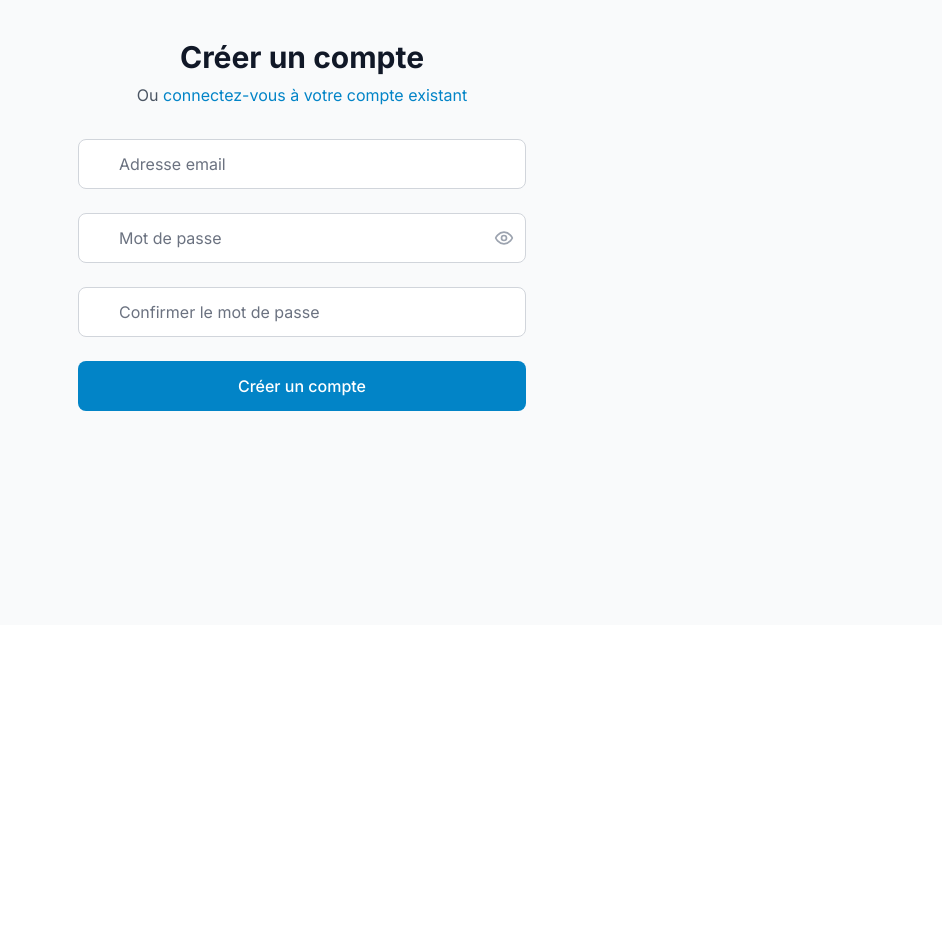
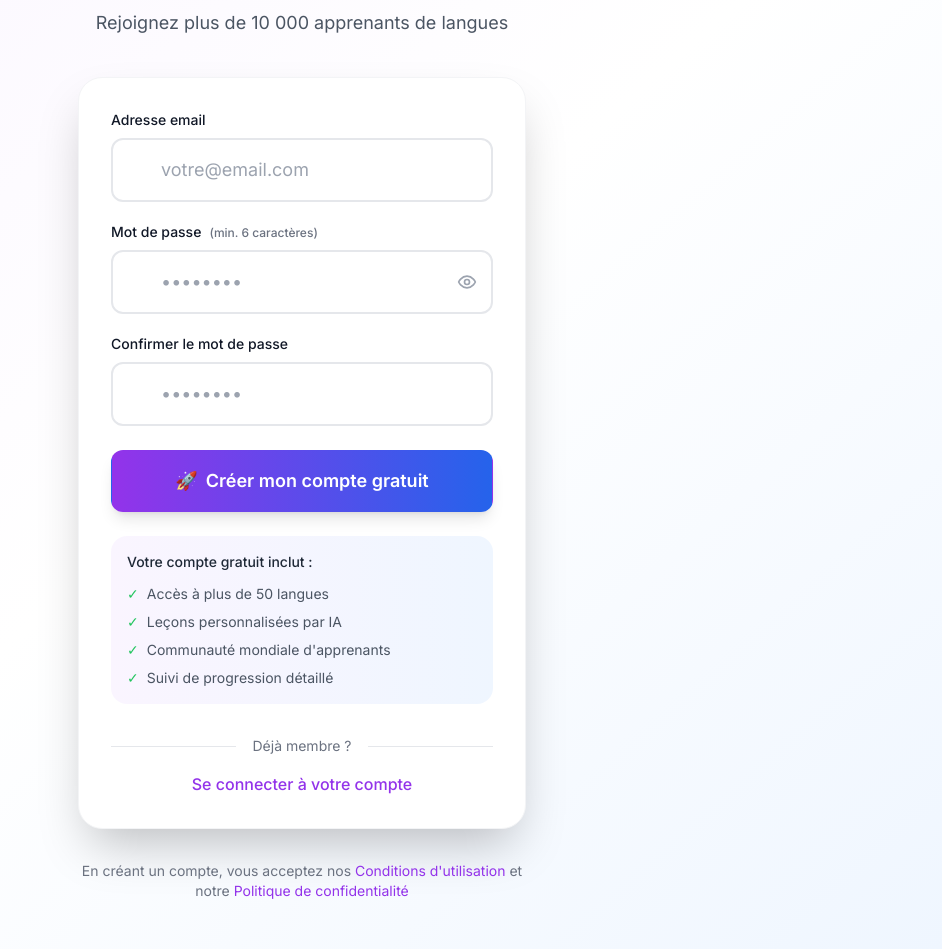
Before and after one commit to RubnK/Babelingo, a React (Vite) app in the folder frontend/: page /register in a window 1280 px wide. Shown: the part 240-1189 px from the top of the page, without its empty margins (338-1280 px from the left). Before the commit the page ends 865 px from the top, so only its background shows below. Built offline with nearby package versions, Linux system fonts and the light colour scheme.

Commit message:
modiffication design connexion inscription

```diff
--- a/frontend/src/pages/Login.tsx
+++ b/frontend/src/pages/Login.tsx
@@ -28,31 +28,46 @@ export default function Login() {
   }
 
   return (
-    <div className="min-h-screen flex items-center justify-center bg-gray-50 py-12 px-4 sm:px-6 lg:px-8">
-      <div className="max-w-md w-full space-y-8">
-        <div className="text-center">
-          <h2 className="text-3xl font-bold text-gray-900">Connexion</h2>
-          <p className="mt-2 text-gray-600">
-            Ou{' '}
-            <Link to="/register" className="text-primary-600 hover:text-primary-500">
-              créez votre compte gratuit
+    <div className="min-h-screen bg-gradient-to-br from-blue-50 via-white to-purple-50 flex items-center justify-center py-12 px-4 sm:px-6 lg:px-8">
+      <div className="max-w-md w-full">
+        {/* Header avec logo */}
+        <div className="text-center mb-10">
+          <Link to="/" className="inline-flex items-center space-x-3 group mb-8">
+            <div className="w-12 h-12 bg-gradient-to-r from-blue-600 to-purple-600 rounded-2xl flex items-center justify-center group-hover:scale-110 transition-transform">
+              <span className="text-white font-bold text-xl">B</span>
+            </div>
+            <span className="text-3xl font-bold bg-gradient-to-r from-blue-600 to-purple-600 bg-clip-text text-transparent">
+              Babelingo
+            </span>
           </Link>
+
+          <h2 className="text-3xl md:text-4xl font-bold text-gray-900 mb-4">
+            Bon retour parmi nous !
+          </h2>
+          <p className="text-lg text-gray-600">
+            Connectez-vous pour continuer votre apprentissage
           </p>
         </div>
 
+        {/* Formulaire principal */}
+        <div className="bg-white rounded-3xl shadow-2xl p-8 border border-gray-100">
           <form className="space-y-6" onSubmit={handleSubmit}>
             {error && (
-            <div className="bg-red-50 border border-red-200 text-red-600 px-4 py-3 rounded-lg">
+              <div className="bg-red-50 border-l-4 border-red-400 text-red-700 px-4 py-3 rounded-lg">
+                <div className="flex items-center">
+                  <span className="text-red-400 mr-2">⚠</span>
                   {error}
+                </div>
               </div>
             )}
 
+            <div className="space-y-5">
               <div>
-            <label htmlFor="email" className="sr-only">
+                <label htmlFor="email" className="block text-sm font-medium text-gray-900 mb-2">
                   Adresse email
                 </label>
                 <div className="relative">
-              <div className="absolute inset-y-0 left-0 pl-3 flex items-center pointer-events-none">
+                  <div className="absolute inset-y-0 left-0 pl-4 flex items-center pointer-events-none">
                     <Mail className="h-5 w-5 text-gray-400" />
                   </div>
                   <input
@@ -61,18 +76,18 @@ export default function Login() {
                     required
                     value={email}
                     onChange={(e) => setEmail(e.target.value)}
-                className="appearance-none relative block w-full pl-10 pr-3 py-3 border border-gray-300 placeholder-gray-500 text-gray-900 rounded-lg focus:outline-none focus:ring-primary-500 focus:border-primary-500"
-                placeholder="Adresse email"
+                    className="appearance-none relative block w-full pl-12 pr-4 py-4 border-2 border-gray-200 placeholder-gray-400 text-gray-900 rounded-xl focus:outline-none focus:ring-2 focus:ring-blue-500 focus:border-transparent hover:border-gray-300 transition-all duration-200 text-lg"
+                    placeholder="votre@email.com"
                   />
                 </div>
               </div>
 
               <div>
-            <label htmlFor="password" className="sr-only">
+                <label htmlFor="password" className="block text-sm font-medium text-gray-900 mb-2">
                   Mot de passe
                 </label>
                 <div className="relative">
-              <div className="absolute inset-y-0 left-0 pl-3 flex items-center pointer-events-none">
+                  <div className="absolute inset-y-0 left-0 pl-4 flex items-center pointer-events-none">
                     <Lock className="h-5 w-5 text-gray-400" />
                   </div>
                   <input
@@ -81,31 +96,82 @@ export default function Login() {
                     required
                     value={password}
                     onChange={(e) => setPassword(e.target.value)}
-                className="appearance-none relative block w-full pl-10 pr-10 py-3 border border-gray-300 placeholder-gray-500 text-gray-900 rounded-lg focus:outline-none focus:ring-primary-500 focus:border-primary-500"
-                placeholder="Mot de passe"
+                    className="appearance-none relative block w-full pl-12 pr-12 py-4 border-2 border-gray-200 placeholder-gray-400 text-gray-900 rounded-xl focus:outline-none focus:ring-2 focus:ring-blue-500 focus:border-transparent hover:border-gray-300 transition-all duration-200 text-lg"
+                    placeholder="••••••••"
                   />
                   <button
                     type="button"
-                className="absolute inset-y-0 right-0 pr-3 flex items-center"
+                    className="absolute inset-y-0 right-0 pr-4 flex items-center hover:bg-gray-50 rounded-r-xl transition-colors"
                     onClick={() => setShowPassword(!showPassword)}
                   >
                     {showPassword ? (
-                  <EyeOff className="h-5 w-5 text-gray-400" />
+                      <EyeOff className="h-5 w-5 text-gray-400 hover:text-gray-600" />
                     ) : (
-                  <Eye className="h-5 w-5 text-gray-400" />
+                      <Eye className="h-5 w-5 text-gray-400 hover:text-gray-600" />
                     )}
                   </button>
+                </div>
               </div>
             </div>
 
             <button
               type="submit"
               disabled={isLoading}
-            className="group relative w-full flex justify-center py-3 px-4 border border-transparent text-white bg-primary-600 hover:bg-primary-700 focus:outline-none focus:ring-2 focus:ring-offset-2 focus:ring-primary-500 rounded-lg font-medium disabled:opacity-50 disabled:cursor-not-allowed transition-colors"
+              className="group relative w-full flex justify-center py-4 px-4 border border-transparent text-lg font-semibold rounded-xl text-white bg-gradient-to-r from-blue-600 to-purple-600 hover:from-blue-700 hover:to-purple-700 focus:outline-none focus:ring-2 focus:ring-offset-2 focus:ring-blue-500 disabled:opacity-50 disabled:cursor-not-allowed transition-all duration-300 shadow-lg hover:shadow-xl transform hover:-translate-y-0.5"
             >
-            {isLoading ? 'Connexion en cours...' : 'Se connecter'}
+              {isLoading ? (
+                <div className="flex items-center">
+                  <div className="animate-spin rounded-full h-5 w-5 border-b-2 border-white mr-3"></div>
+                  Connexion en cours...
+                </div>
+              ) : (
+                'Se connecter'
+              )}
             </button>
           </form>
+
+          {/* Liens utiles */}
+          <div className="mt-8 space-y-4">
+            <div className="text-center">
+              <Link
+                to="/forgot-password"
+                className="text-blue-600 hover:text-blue-800 font-medium transition-colors"
+              >
+                Mot de passe oublié ?
+              </Link>
+            </div>
+
+            <div className="relative">
+              <div className="absolute inset-0 flex items-center">
+                <div className="w-full border-t border-gray-200" />
+              </div>
+              <div className="relative flex justify-center text-sm">
+                <span className="px-4 bg-white text-gray-500">Nouveau sur Babelingo ?</span>
+              </div>
+            </div>
+
+            <div className="text-center">
+              <Link
+                to="/register"
+                className="inline-block w-full py-3 px-4 border-2 border-blue-600 text-blue-600 font-semibold rounded-xl hover:bg-blue-50 transition-all duration-300 text-lg"
+              >
+                Créer un compte gratuit
+              </Link>
+            </div>
+          </div>
+        </div>
+
+        {/* Footer */}
+        <div className="mt-8 text-center text-sm text-gray-500">
+          En vous connectant, vous acceptez nos{' '}
+          <Link to="/terms" className="text-blue-600 hover:underline">
+            Conditions d'utilisation
+          </Link>{' '}
+          et notre{' '}
+          <Link to="/privacy" className="text-blue-600 hover:underline">
+            Politique de confidentialité
+          </Link>
+        </div>
       </div>
     </div>
   )
--- a/frontend/src/pages/Register.tsx
+++ b/frontend/src/pages/Register.tsx
@@ -41,31 +41,46 @@ export default function Register() {
   }
 
   return (
-    <div className="min-h-screen flex items-center justify-center bg-gray-50 py-12 px-4 sm:px-6 lg:px-8">
-      <div className="max-w-md w-full space-y-8">
-        <div className="text-center">
-          <h2 className="text-3xl font-bold text-gray-900">Créer un compte</h2>
-          <p className="mt-2 text-gray-600">
-            Ou{' '}
-            <Link to="/login" className="text-primary-600 hover:text-primary-500">
-              connectez-vous à votre compte existant
+    <div className="min-h-screen bg-gradient-to-br from-purple-50 via-white to-blue-50 flex items-center justify-center py-12 px-4 sm:px-6 lg:px-8">
+      <div className="max-w-md w-full">
+        {/* Header avec logo */}
+        <div className="text-center mb-10">
+          <Link to="/" className="inline-flex items-center space-x-3 group mb-8">
+            <div className="w-12 h-12 bg-gradient-to-r from-purple-600 to-blue-600 rounded-2xl flex items-center justify-center group-hover:scale-110 transition-transform">
+              <span className="text-white font-bold text-xl">B</span>
+            </div>
+            <span className="text-3xl font-bold bg-gradient-to-r from-purple-600 to-blue-600 bg-clip-text text-transparent">
+              Babelingo
+            </span>
           </Link>
+
+          <h2 className="text-3xl md:text-4xl font-bold text-gray-900 mb-4">
+            Créez votre compte
+          </h2>
+          <p className="text-lg text-gray-600">
+            Rejoignez plus de 10 000 apprenants de langues
           </p>
         </div>
 
+        {/* Formulaire principal */}
+        <div className="bg-white rounded-3xl shadow-2xl p-8 border border-gray-100">
           <form className="space-y-6" onSubmit={handleSubmit}>
             {error && (
-            <div className="bg-red-50 border border-red-200 text-red-600 px-4 py-3 rounded-lg">
+              <div className="bg-red-50 border-l-4 border-red-400 text-red-700 px-4 py-3 rounded-lg">
+                <div className="flex items-center">
+                  <span className="text-red-400 mr-2">⚠</span>
                   {error}
+                </div>
               </div>
             )}
 
+            <div className="space-y-5">
               <div>
-            <label htmlFor="email" className="sr-only">
+                <label htmlFor="email" className="block text-sm font-medium text-gray-900 mb-2">
                   Adresse email
                 </label>
                 <div className="relative">
-              <div className="absolute inset-y-0 left-0 pl-3 flex items-center pointer-events-none">
+                  <div className="absolute inset-y-0 left-0 pl-4 flex items-center pointer-events-none">
                     <Mail className="h-5 w-5 text-gray-400" />
                   </div>
                   <input
@@ -74,18 +89,19 @@ export default function Register() {
                     required
                     value={email}
                     onChange={(e) => setEmail(e.target.value)}
-                className="appearance-none relative block w-full pl-10 pr-3 py-3 border border-gray-300 placeholder-gray-500 text-gray-900 rounded-lg focus:outline-none focus:ring-primary-500 focus:border-primary-500"
-                placeholder="Adresse email"
+                    className="appearance-none relative block w-full pl-12 pr-4 py-4 border-2 border-gray-200 placeholder-gray-400 text-gray-900 rounded-xl focus:outline-none focus:ring-2 focus:ring-purple-500 focus:border-transparent hover:border-gray-300 transition-all duration-200 text-lg"
+                    placeholder="votre@email.com"
                   />
                 </div>
               </div>
 
               <div>
-            <label htmlFor="password" className="sr-only">
+                <label htmlFor="password" className="block text-sm font-medium text-gray-900 mb-2">
                   Mot de passe
+                  <span className="text-xs text-gray-500 ml-2">(min. 6 caractères)</span>
                 </label>
                 <div className="relative">
-              <div className="absolute inset-y-0 left-0 pl-3 flex items-center pointer-events-none">
+                  <div className="absolute inset-y-0 left-0 pl-4 flex items-center pointer-events-none">
                     <Lock className="h-5 w-5 text-gray-400" />
                   </div>
                   <input
@@ -94,29 +110,29 @@ export default function Register() {
                     required
                     value={password}
                     onChange={(e) => setPassword(e.target.value)}
-                className="appearance-none relative block w-full pl-10 pr-10 py-3 border border-gray-300 placeholder-gray-500 text-gray-900 rounded-lg focus:outline-none focus:ring-primary-500 focus:border-primary-500"
-                placeholder="Mot de passe"
+                    className="appearance-none relative block w-full pl-12 pr-12 py-4 border-2 border-gray-200 placeholder-gray-400 text-gray-900 rounded-xl focus:outline-none focus:ring-2 focus:ring-purple-500 focus:border-transparent hover:border-gray-300 transition-all duration-200 text-lg"
+                    placeholder="••••••••"
                   />
                   <button
                     type="button"
-                className="absolute inset-y-0 right-0 pr-3 flex items-center"
+                    className="absolute inset-y-0 right-0 pr-4 flex items-center hover:bg-gray-50 rounded-r-xl transition-colors"
                     onClick={() => setShowPassword(!showPassword)}
                   >
                     {showPassword ? (
-                  <EyeOff className="h-5 w-5 text-gray-400" />
+                      <EyeOff className="h-5 w-5 text-gray-400 hover:text-gray-600" />
                     ) : (
-                  <Eye className="h-5 w-5 text-gray-400" />
+                      <Eye className="h-5 w-5 text-gray-400 hover:text-gray-600" />
                     )}
                   </button>
                 </div>
               </div>
 
               <div>
-            <label htmlFor="confirmPassword" className="sr-only">
+                <label htmlFor="confirmPassword" className="block text-sm font-medium text-gray-900 mb-2">
                   Confirmer le mot de passe
                 </label>
                 <div className="relative">
-              <div className="absolute inset-y-0 left-0 pl-3 flex items-center pointer-events-none">
+                  <div className="absolute inset-y-0 left-0 pl-4 flex items-center pointer-events-none">
                     <Lock className="h-5 w-5 text-gray-400" />
                   </div>
                   <input
@@ -125,20 +141,106 @@ export default function Register() {
                     required
                     value={confirmPassword}
                     onChange={(e) => setConfirmPassword(e.target.value)}
-                className="appearance-none relative block w-full pl-10 pr-3 py-3 border border-gray-300 placeholder-gray-500 text-gray-900 rounded-lg focus:outline-none focus:ring-primary-500 focus:border-primary-500"
-                placeholder="Confirmer le mot de passe"
+                    className="appearance-none relative block w-full pl-12 pr-4 py-4 border-2 border-gray-200 placeholder-gray-400 text-gray-900 rounded-xl focus:outline-none focus:ring-2 focus:ring-purple-500 focus:border-transparent hover:border-gray-300 transition-all duration-200 text-lg"
+                    placeholder="••••••••"
                   />
                 </div>
               </div>
+            </div>
+
+            {/* Indicateur de force du mot de passe */}
+            {password && (
+              <div className="space-y-2">
+                <div className="text-sm font-medium text-gray-700">Force du mot de passe</div>
+                <div className="flex space-x-1">
+                  <div className={`h-2 w-1/3 rounded-full ${password.length >= 6 ? 'bg-yellow-400' : 'bg-gray-200'}`}></div>
+                  <div className={`h-2 w-1/3 rounded-full ${password.length >= 8 && /[A-Z]/.test(password) ? 'bg-orange-400' : 'bg-gray-200'}`}></div>
+                  <div className={`h-2 w-1/3 rounded-full ${password.length >= 10 && /[A-Z]/.test(password) && /[0-9]/.test(password) ? 'bg-green-400' : 'bg-gray-200'}`}></div>
+                </div>
+                <div className="text-xs text-gray-500">
+                  {password.length < 6 && "Trop court"}
+                  {password.length >= 6 && password.length < 8 && "Faible"}
+                  {password.length >= 8 && /[A-Z]/.test(password) && "Moyen"}
+                  {password.length >= 10 && /[A-Z]/.test(password) && /[0-9]/.test(password) && "Fort"}
+                </div>
+              </div>
+            )}
 
             <button
               type="submit"
               disabled={isLoading}
-            className="group relative w-full flex justify-center py-3 px-4 border border-transparent text-white bg-primary-600 hover:bg-primary-700 focus:outline-none focus:ring-2 focus:ring-offset-2 focus:ring-primary-500 rounded-lg font-medium disabled:opacity-50 disabled:cursor-not-allowed transition-colors"
+              className="group relative w-full flex justify-center py-4 px-4 border border-transparent text-lg font-semibold rounded-xl text-white bg-gradient-to-r from-purple-600 to-blue-600 hover:from-purple-700 hover:to-blue-700 focus:outline-none focus:ring-2 focus:ring-offset-2 focus:ring-purple-500 disabled:opacity-50 disabled:cursor-not-allowed transition-all duration-300 shadow-lg hover:shadow-xl transform hover:-translate-y-0.5"
             >
-            {isLoading ? 'Création du compte...' : 'Créer un compte'}
+              {isLoading ? (
+                <div className="flex items-center">
+                  <div className="animate-spin rounded-full h-5 w-5 border-b-2 border-white mr-3"></div>
+                  Création du compte...
+                </div>
+              ) : (
+                <div className="flex items-center">
+                  <span className="mr-2">🚀</span>
+                  Créer mon compte gratuit
+                </div>
+              )}
             </button>
           </form>
+
+          {/* Avantages */}
+          <div className="mt-6 p-4 bg-gradient-to-r from-purple-50 to-blue-50 rounded-2xl">
+            <h4 className="text-sm font-medium text-gray-800 mb-3">Votre compte gratuit inclut :</h4>
+            <ul className="space-y-2 text-sm text-gray-600">
+              <li className="flex items-center">
+                <span className="text-green-500 mr-2">✓</span>
+                Accès à plus de 50 langues
+              </li>
+              <li className="flex items-center">
+                <span className="text-green-500 mr-2">✓</span>
+                Leçons personnalisées par IA
+              </li>
+              <li className="flex items-center">
+                <span className="text-green-500 mr-2">✓</span>
+                Communauté mondiale d'apprenants
+              </li>
+              <li className="flex items-center">
+                <span className="text-green-500 mr-2">✓</span>
+                Suivi de progression détaillé
+              </li>
+            </ul>
+          </div>
+
+          {/* Lien de connexion */}
+          <div className="mt-8">
+            <div className="relative">
+              <div className="absolute inset-0 flex items-center">
+                <div className="w-full border-t border-gray-200" />
+              </div>
+              <div className="relative flex justify-center text-sm">
+                <span className="px-4 bg-white text-gray-500">Déjà membre ?</span>
+              </div>
+            </div>
+
+            <div className="text-center mt-4">
+              <Link
+                to="/login"
+                className="text-purple-600 hover:text-purple-800 font-medium transition-colors"
+              >
+                Se connecter à votre compte
+              </Link>
+            </div>
+          </div>
+        </div>
+
+        {/* Footer */}
+        <div className="mt-8 text-center text-sm text-gray-500">
+          En créant un compte, vous acceptez nos{' '}
+          <Link to="/terms" className="text-purple-600 hover:underline">
+            Conditions d'utilisation
+          </Link>{' '}
+          et notre{' '}
+          <Link to="/privacy" className="text-purple-600 hover:underline">
+            Politique de confidentialité
+          </Link>
+        </div>
       </div>
     </div>
   )
```
Lines whose indentation alone changed are shown as unchanged.
